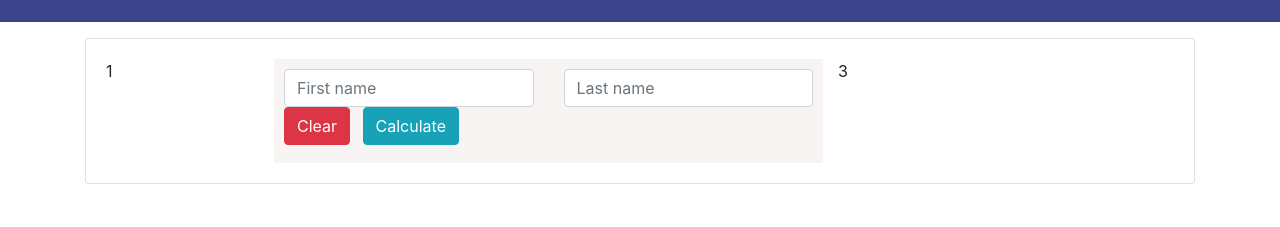
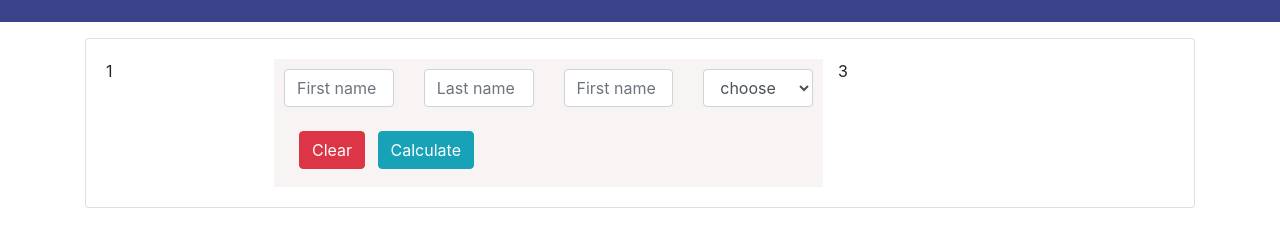
Before and after one commit to alexandrepalmag/BMI-Calculator-with-jQuery, a plain HTML site: page index.html in a window 1280 px wide. Shown: the part 68-295 px from the top of the page. Drawn offline with Linux system fonts and the light colour scheme.

Commit message:
form developmente-end

```diff
--- a/index.html
+++ b/index.html
@@ -23,7 +23,6 @@
             </div>
         </div>
     </nav>
-    <!-- form -->
     <div class="container" style="margin-top: 1rem;">
         <div class="card">
             <div class="card-body" style="border-radius: 0.5rem;">
@@ -33,6 +32,7 @@
                     </div>
                     <div class="col-6 container-fluid" style="background: #f8f4f4; padding: 10px;">
                         <div class="container"></div>
+                        <!-- start of form -->
                         <form>
                             <div class="row">
                                 <div class="col">
@@ -41,10 +41,24 @@
                                 <div class="col">
                                     <input type="text" class="form-control" placeholder="Last name">
                                 </div>
+                                <div class="col">
+                                    <input type="text" class="form-control" placeholder="First name">
+                                </div>
+                                <div class="col">
+                                    <select class="form-control">
+                                        <option value="" selected placeholder>choose</option>
+                                        <option>male</option>
+                                        <option>female</option>
+                                    </select>
+                                </div>
                             </div>
-                            <button class="btn btn-danger mb-2 mr-sm-2" type="button">Clear</button>
-                            <button class="btn btn-info mb-2 mr-sm-2" type="submit">Calculate</button>
+                            <br>
+                            <div class="container">
+                                <button class="btn btn-danger mb-2 mr-sm-2" type="button">Clear</button>
+                                <button class="btn btn-info mb-2 mr-sm-2" type="submit">Calculate</button>
+                            </div>
                         </form>
+                        <!-- end of form -->
                     </div>
                     <div class="col-4">
                         3
```
